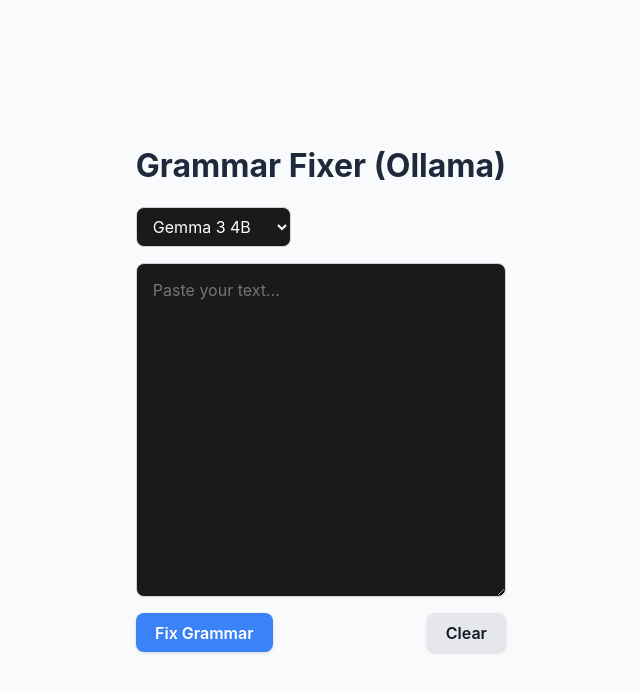
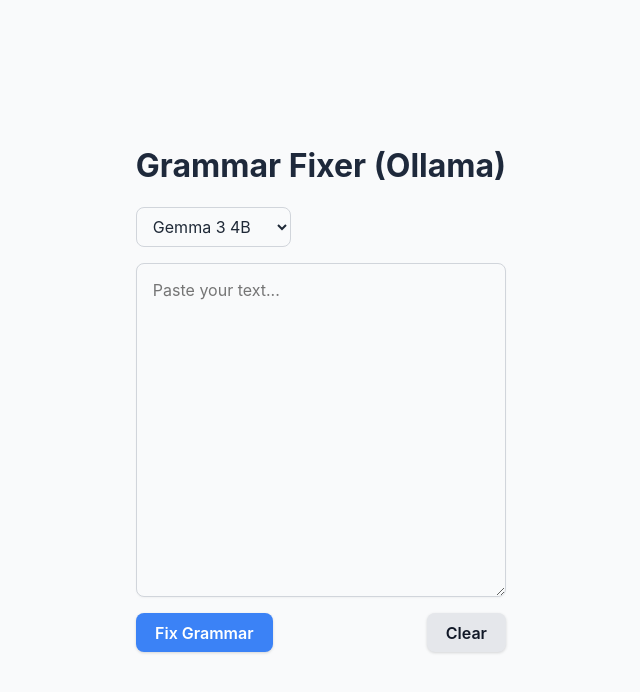
Before and after one commit to vadondaniel/local-grammar-translate, a React (Vite) app in the folder client/: page / in a window 1280 px wide. Shown: the top 692 px of the page, without its empty margins (319-959 px from the left). Built offline with nearby package versions, Linux system fonts and the light colour scheme.

Commit message:
fixed day theme color for select, textarea and button

```diff
--- a/client/src/App.css
+++ b/client/src/App.css
@@ -43,6 +43,8 @@
   font-size: 1rem;
   border-radius: 8px;
   border: 1px solid #d1d5db;
+  background: #f9fafb;
+  color: #1f2937;
   transition: all 0.2s ease;
 }
 
```
